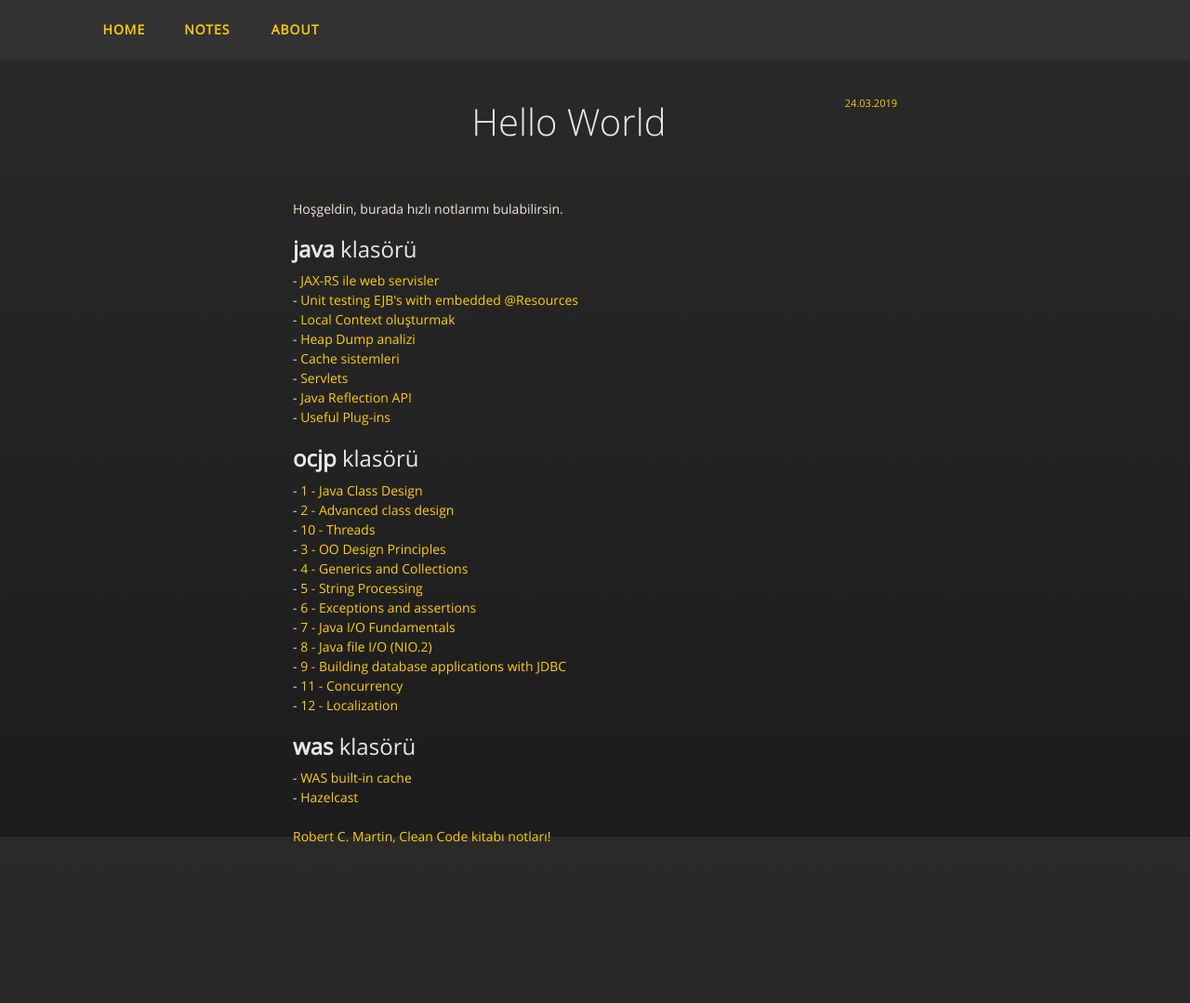
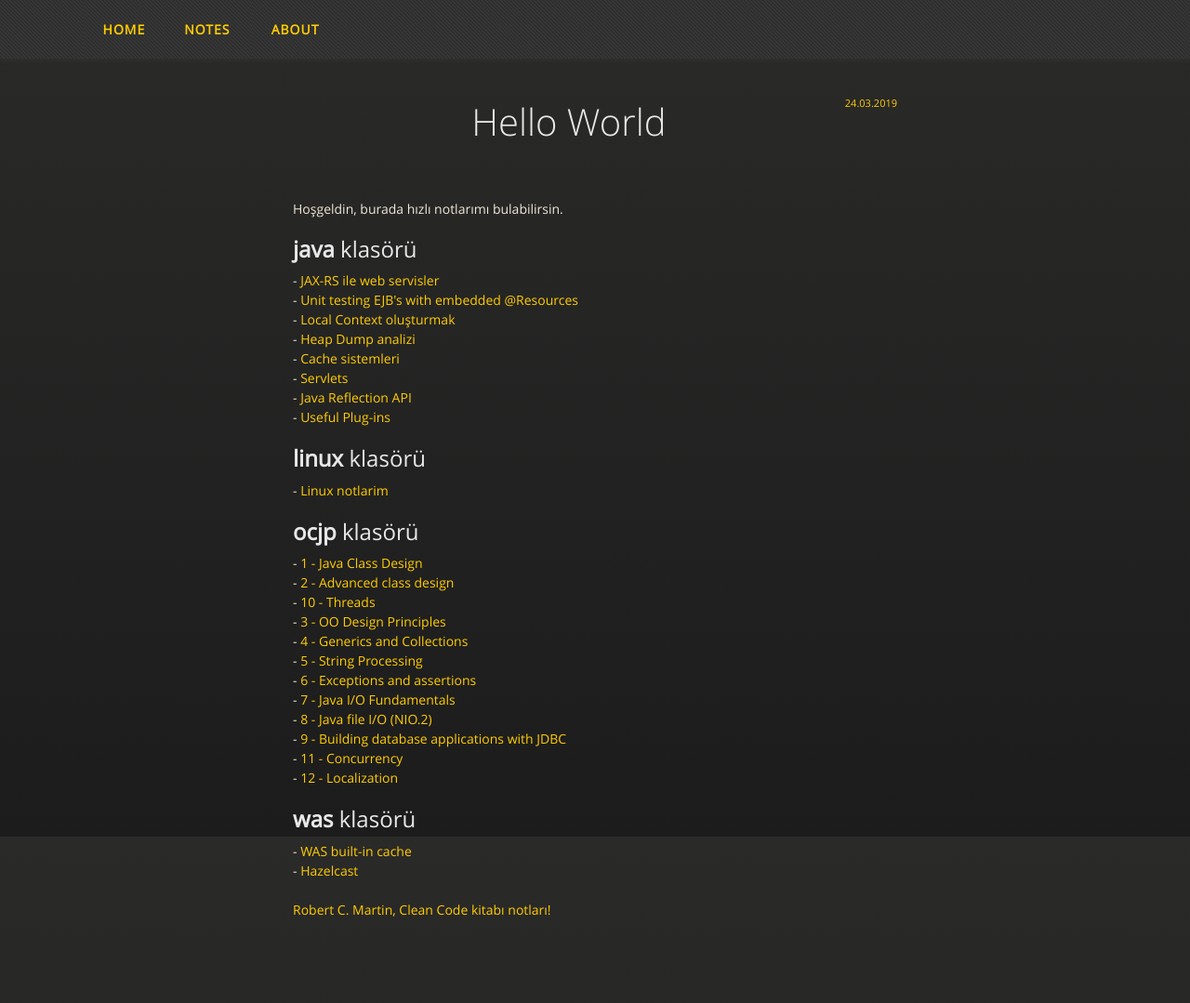
Before and after one commit to erkan000/erkan000.github.io, a Jekyll site: the page built from index.md, in a window 1280 px wide. Shown: the whole page at 93% size. Built offline with Jekyll 4.4.1, drawn with Linux system fonts in a browser that asks for light colours; our own code applies the rules of GitHub Pages for plain Markdown files; before the commit the page ends 1000 px from its top, so only the background shows below that; some of the changed lines change nothing that is shown.

Commit message:
added linux folder

```diff
--- a/_config.yml
+++ b/_config.yml
@@ -47,4 +47,6 @@ collections:
     output: true
   ocjp:
     output: true
+  linux:
+    output: true
 collections_dir: not
```
